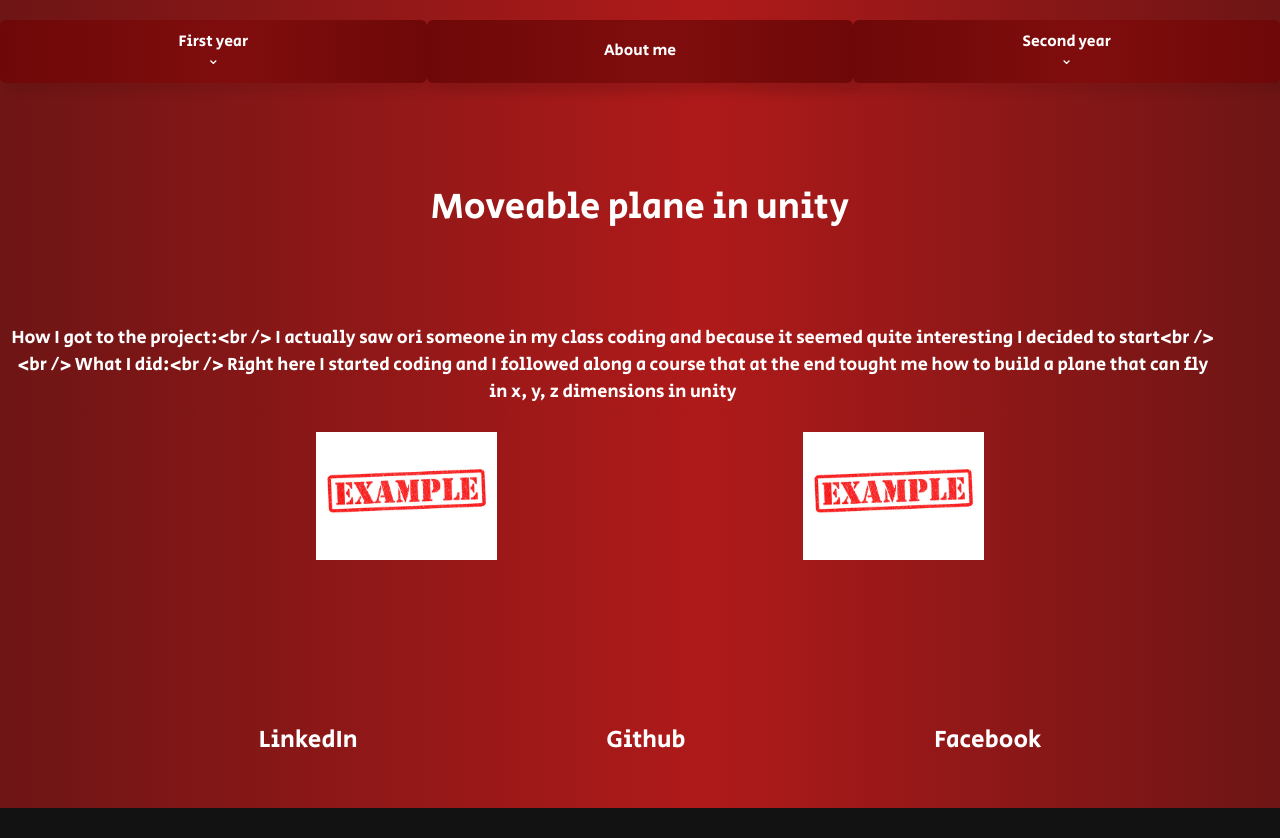
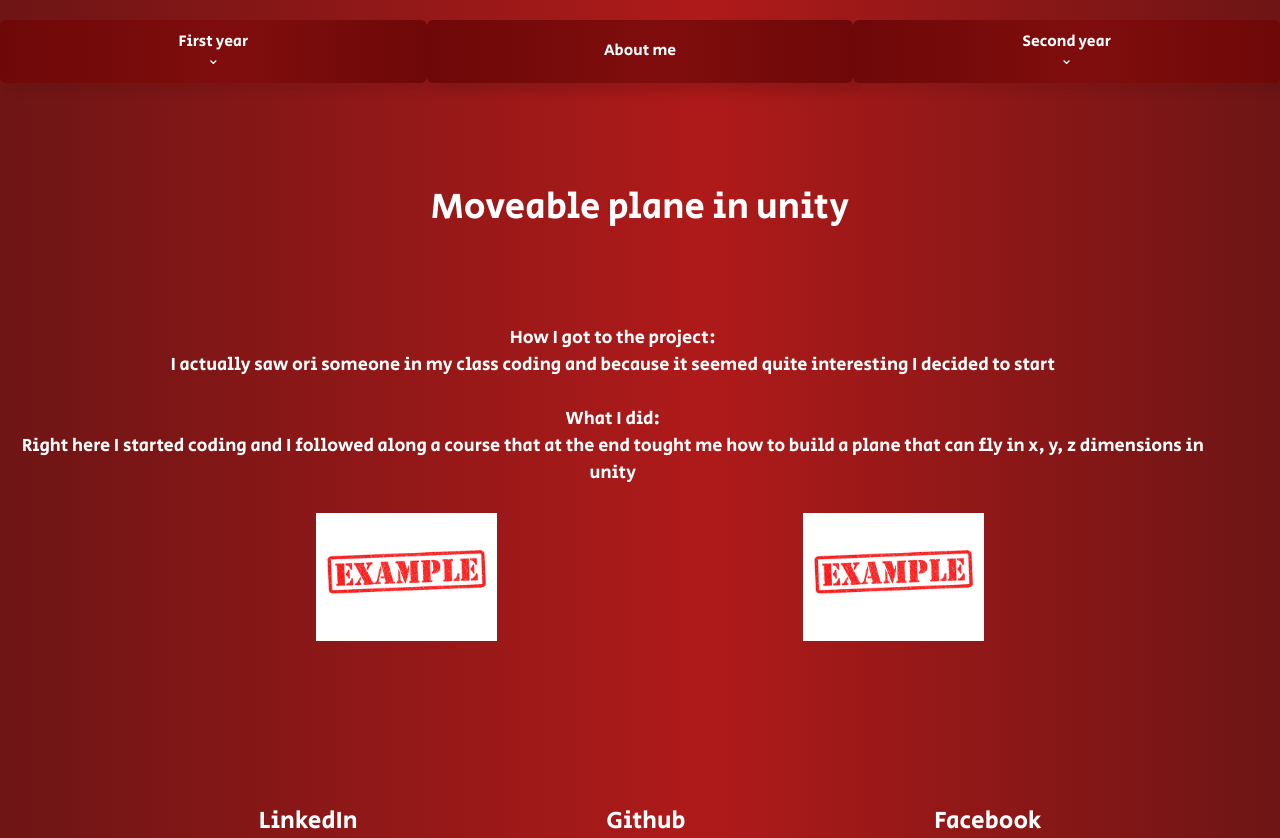
Before and after one commit to UnmatchedPerspicacious/pol-eshel_red, a Next.js app: page /projects/first_year/spring in a window 1280 px wide. Before the commit the page ends 808 px from the top, so only its background shows below. Built offline with nearby package versions, Linux system fonts and the light colour scheme.

Commit message:
Update page.tsx

```diff
--- a/app/projects/first_year/spring/page.tsx
+++ b/app/projects/first_year/spring/page.tsx
@@ -1,4 +1,3 @@
-import example from './example_img.jpg';
 import Image from "next/image";
 import Link from "next/link";
 
@@ -6,19 +5,19 @@ export default function Page() {
   return (
     <div className="container">
       <h1 className="head">Moveable plane in unity</h1>
-      <p className="description">
-        How I got to the project:&lt;br /&gt;
-        I actually saw ori someone in my class coding and because it seemed quite interesting I decided to start&lt;br /&gt;
-        &lt;br /&gt;
-        What I did:&lt;br /&gt;
-        Right here I started coding and I followed along a course that at the end tought me how to build a plane that can fly in x, y, z dimensions in unity
-      </p>
+      <p
+        className="description"
+        dangerouslySetInnerHTML={{
+          __html:
+            "How I got to the project:<br />I actually saw ori someone in my class coding and because it seemed quite interesting I decided to start<br /><br />What I did:<br />Right here I started coding and I followed along a course that at the end tought me how to build a plane that can fly in x, y, z dimensions in unity",
+        }}
+      />
       <div className="images">
         <div className="image-container">
-          <Image className="image" src={example} alt="" />
+          <Image className="image" src={require("./example_img.jpg")} alt="" />
         </div>
         <div className="image-container">
-          <Image className="image" src={example} alt="" />
+          <Image className="image" src={require("./example_img.jpg")} alt="" />
         </div>
         <ul className="linksprj">
           <li className="linkprj">
```
